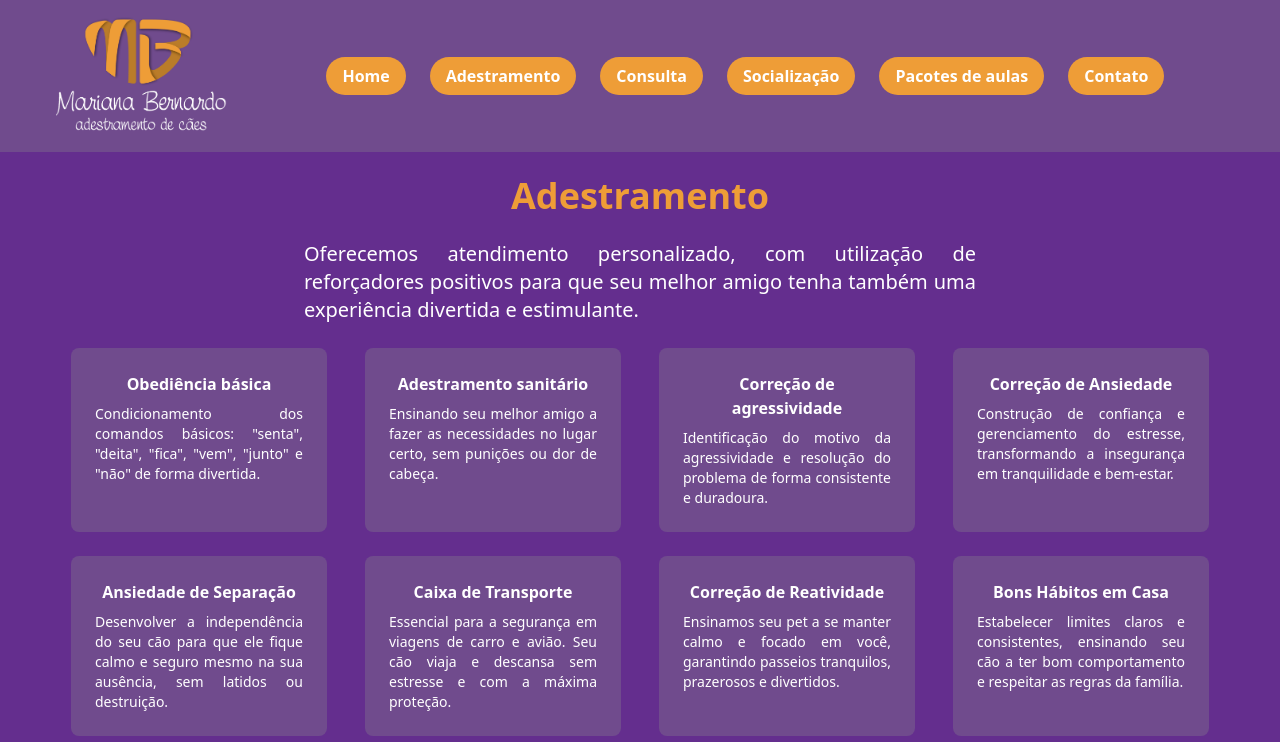
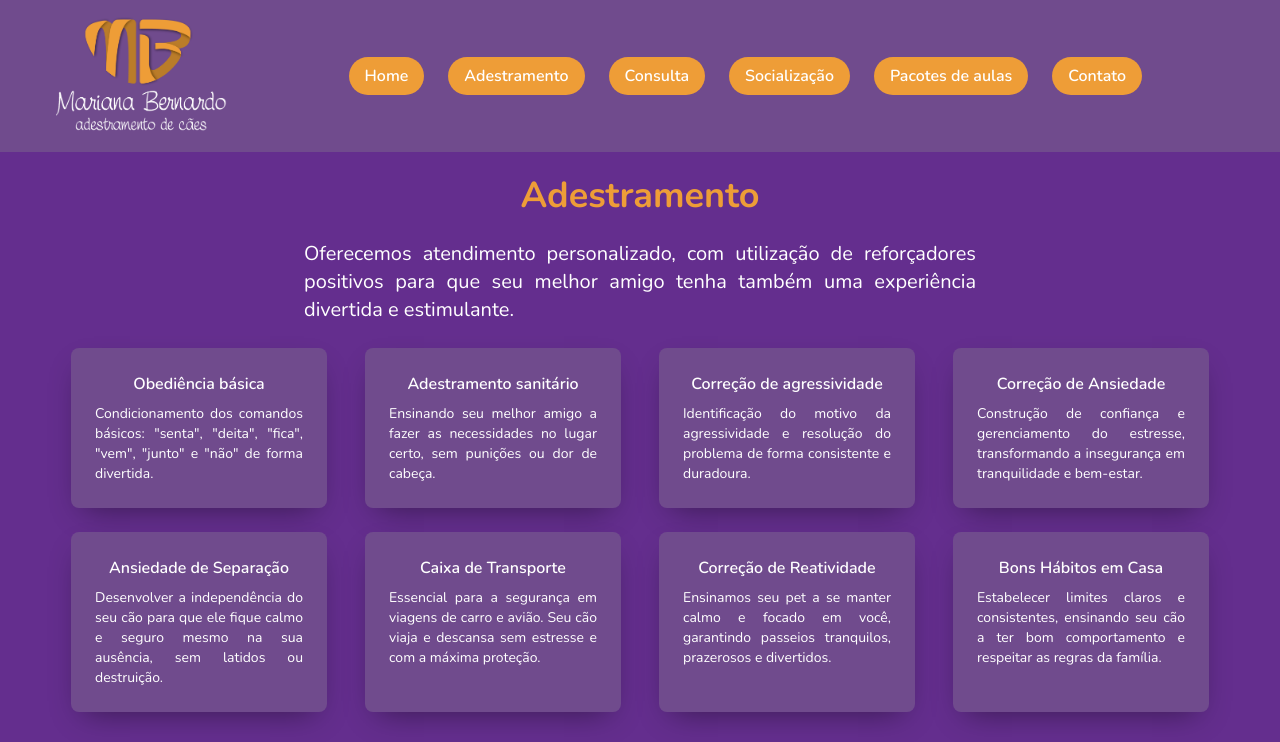
Before and after one commit to nanabernardo/MarianaAdestramentoReact, a React (Vite) app in the folder MarianaAdestramentoReact/: page /adestramento in a window 1280 px wide. Shown: the top 742 px of the page. Built offline with nearby package versions, Linux system fonts and the light colour scheme.

Commit message:
style: add support colors, fonts and card shadow tokens
- add ink, primary-dark and light colors to @theme
- set Nunito as default font and Poppins as display font
- add card shadow token
- load Google Fonts in index.html

```diff
--- a/MarianaAdestramentoReact/index.html
+++ b/MarianaAdestramentoReact/index.html
@@ -1,8 +1,19 @@
-<!DOCTYPE html>
+<!doctype html>
 <html lang="pt-BR">
   <head>
     <meta charset="UTF-8" />
     <meta name="viewport" content="width=device-width, initial-scale=1.0" />
+
+    <!-- Fontes do Google Fonts (Nunito para textos, Outfit para títulos).
+         Os dois "preconnect" abrem a conexão com o Google antes,
+         para a fonte chegar mais rápido. -->
+    <link rel="preconnect" href="https://fonts.googleapis.com" />
+    <link rel="preconnect" href="https://fonts.gstatic.com" crossorigin />
+    <link
+      href="https://fonts.googleapis.com/css2?family=Outfit:wght@500;600;700&family=Nunito:wght@400;600;700&display=swap"
+      rel="stylesheet"
+    />
+
     <title>Mariana Bernardo Adestramento</title>
   </head>
 
--- a/MarianaAdestramentoReact/src/index.css
+++ b/MarianaAdestramentoReact/src/index.css
@@ -1,8 +1,44 @@
 @import "tailwindcss";
 
+/*
+  @theme: aqui ficam os "tokens" de design do site.
+  Cada variável com prefixo conhecido vira classes do Tailwind:
+    --color-xxx  -> bg-xxx, text-xxx, border-xxx...
+    --font-xxx   -> font-xxx
+    --shadow-xxx -> shadow-xxx
+  Regra do projeto: use sempre estas classes, nunca cores soltas no código.
+*/
 @theme {
+  /* ===== Cores da marca ===== */
   --color-primary: #642e8e; /* fundo do site */
   --color-secondary: #704b8d; /* botões e alguns elementos */
   --color-highlight: #ee9d37; /* texto e alguns botões */
   --color-hoverbtn: #eec491; /* hover de botões */
+
+  /* ===== Cores de apoio ===== */
+  /* Roxo bem escuro para TEXTO sobre o laranja e sobre fundos claros.
+     Branco sobre o laranja tem contraste 2,2:1 (difícil de ler);
+     este roxo tem 7,6:1 e continua dentro da identidade da marca. */
+  --color-ink: #2a1240;
+
+  /* Roxo mais escuro que o primary, para alternar o fundo das seções
+     e dar sensação de profundidade (ex.: rodapé, faixas de destaque). */
+  --color-primary-dark: #4a1f6b;
+
+  /* Lilás quase branco, para seções e cards claros que dão "respiro"
+     entre os blocos roxos. */
+  --color-light: #f7f1fb;
+
+  /* ===== Fontes ===== */
+  /* --font-sans é a fonte PADRÃO do Tailwind: ao redefinir aqui,
+     todo o site passa a usar a Nunito automaticamente.
+     As fontes depois da vírgula são "plano B", caso a Nunito não carregue. */
+  --font-sans: "Nunito", ui-sans-serif, system-ui, sans-serif;
+  /* Fonte dos títulos. Só aparece onde usarmos a classe font-display. */
+  --font-display: "Outfit", "Nunito", ui-sans-serif, sans-serif;
+
+  /* ===== Sombra ===== */
+  /* Sombra suave e "puxada" para baixo, que faz os cards parecerem
+     flutuar sobre o fundo. Uso: classe shadow-card. */
+  --shadow-card: 0 12px 30px -12px rgb(0 0 0 / 0.45);
 }
--- a/MarianaAdestramentoReact/src/pages/Adestramento.jsx
+++ b/MarianaAdestramentoReact/src/pages/Adestramento.jsx
@@ -22,14 +22,14 @@ const Adestramento = () => {
         divertida e estimulante.
       </p>
       <div className="grid grid-cols-1 sm:grid-cols-2 lg:grid-cols-4 justify-items-center gap-6 max-w-6xl mx-auto">
-        <div className="bg-secondary p-6 rounded-lg w-64  transition text-center">
+        <div className="bg-secondary p-6 rounded-lg  shadow-card w-64  transition text-center">
           <h3 className="font-semibold text-white mb-2">Obediência básica</h3>
           <p className="text-white text-sm text-justify">
             Condicionamento dos comandos básicos: "senta", "deita", "fica",
             "vem", "junto" e "não" de forma divertida.
           </p>
         </div>
-        <div className="bg-secondary p-6 rounded-lg w-64  transition text-center">
+        <div className="bg-secondary p-6 rounded-lg  shadow-card w-64  transition text-center">
           <h3 className="font-semibold text-white mb-2 ">
             Adestramento sanitário
           </h3>
@@ -38,7 +38,7 @@ const Adestramento = () => {
             sem punições ou dor de cabeça.
           </p>
         </div>
-        <div className="bg-secondary p-6 rounded-lg w-64  transition text-center">
+        <div className="bg-secondary p-6 rounded-lg shadow-card w-64  transition text-center">
           <h3 className="font-semibold text-white mb-2 ">
             Correção de agressividade
           </h3>
@@ -47,7 +47,7 @@ const Adestramento = () => {
             forma consistente e duradoura.
           </p>
         </div>
-        <div className="bg-secondary p-6 rounded-lg w-64  transition text-center">
+        <div className="bg-secondary p-6 rounded-lg shadow-card w-64  transition text-center">
           <h3 className="font-semibold text-white mb-2 ">
             Correção de Ansiedade
           </h3>
@@ -56,7 +56,7 @@ const Adestramento = () => {
             insegurança em tranquilidade e bem-estar.
           </p>
         </div>
-        <div className="bg-secondary p-6 rounded-lg w-64  transition text-center">
+        <div className="bg-secondary p-6 rounded-lg shadow-card w-64  transition text-center">
           <h3 className="font-semibold text-white mb-2 ">
             Ansiedade de Separação
           </h3>
@@ -65,7 +65,7 @@ const Adestramento = () => {
             seguro mesmo na sua ausência, sem latidos ou destruição.
           </p>
         </div>
-        <div className="bg-secondary p-6 rounded-lg w-64  transition text-center">
+        <div className="bg-secondary p-6 rounded-lg shadow-card w-64  transition text-center">
           <h3 className="font-semibold text-white mb-2 ">
             Caixa de Transporte
           </h3>
@@ -74,7 +74,7 @@ const Adestramento = () => {
             viaja e descansa sem estresse e com a máxima proteção.
           </p>
         </div>
-        <div className="bg-secondary p-6 rounded-lg w-64  transition text-center">
+        <div className="bg-secondary p-6 rounded-lg shadow-card w-64  transition text-center">
           <h3 className="font-semibold text-white mb-2 ">
             Correção de Reatividade
           </h3>
@@ -83,7 +83,7 @@ const Adestramento = () => {
             passeios tranquilos, prazerosos e divertidos.
           </p>
         </div>
-        <div className="bg-secondary p-6 rounded-lg w-64  transition text-center">
+        <div className="bg-secondary p-6 rounded-lg shadow-card w-64  transition text-center">
           <h3 className="font-semibold text-white mb-2 ">
             Bons Hábitos em Casa
           </h3>
--- a/MarianaAdestramentoReact/src/pages/Home.jsx
+++ b/MarianaAdestramentoReact/src/pages/Home.jsx
@@ -19,7 +19,7 @@ const Home = () => {
 
         {/* texto principal */}
         <div className="flex-1 max-w-4xl mx-auto mt-0 text-center">
-          <h1 className="text-5xl font-bold text-highlight mb-4">
+          <h1 className="text-5xl font-semibold font-display text-highlight mb-4 ">
             Mariana Bernardo Adestramento
           </h1>
           <h2 className="text-2xl mb-6">
```
